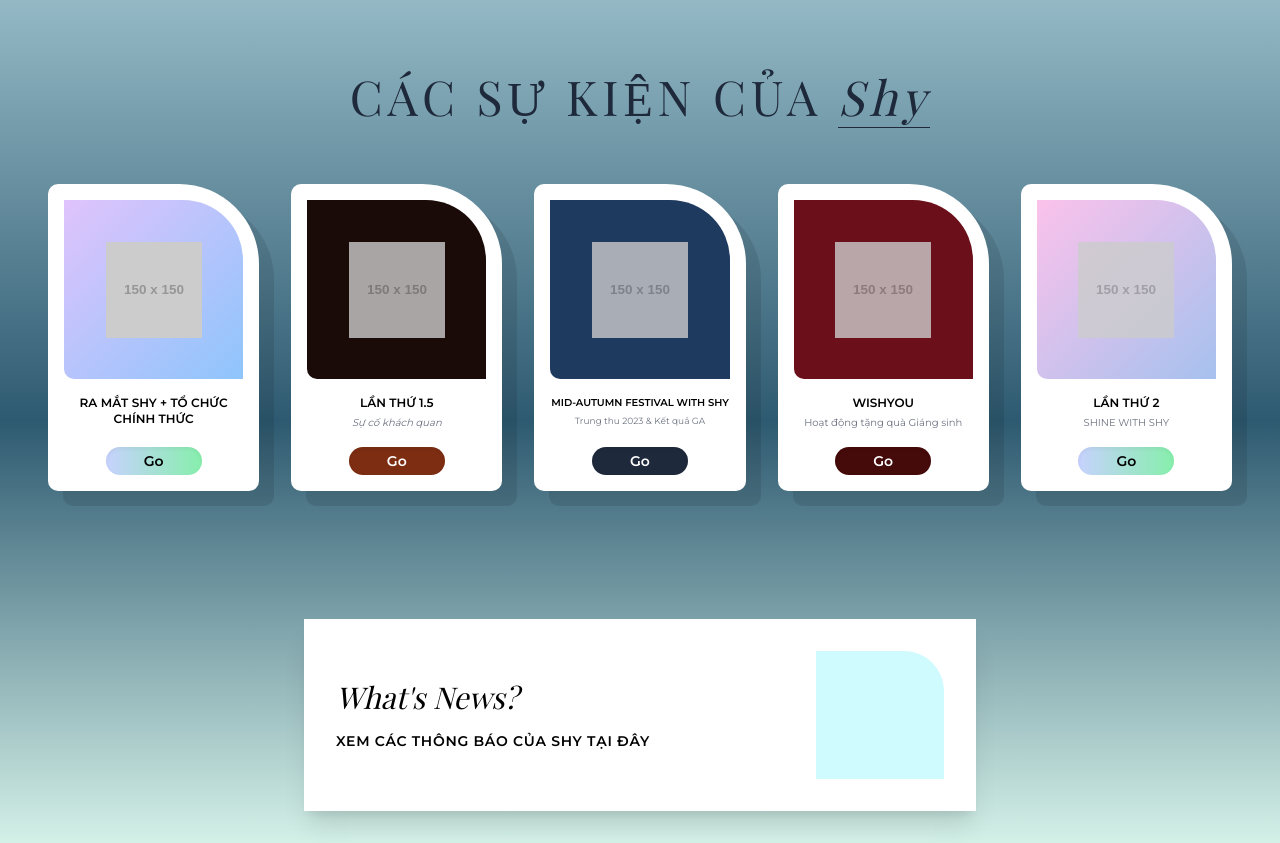
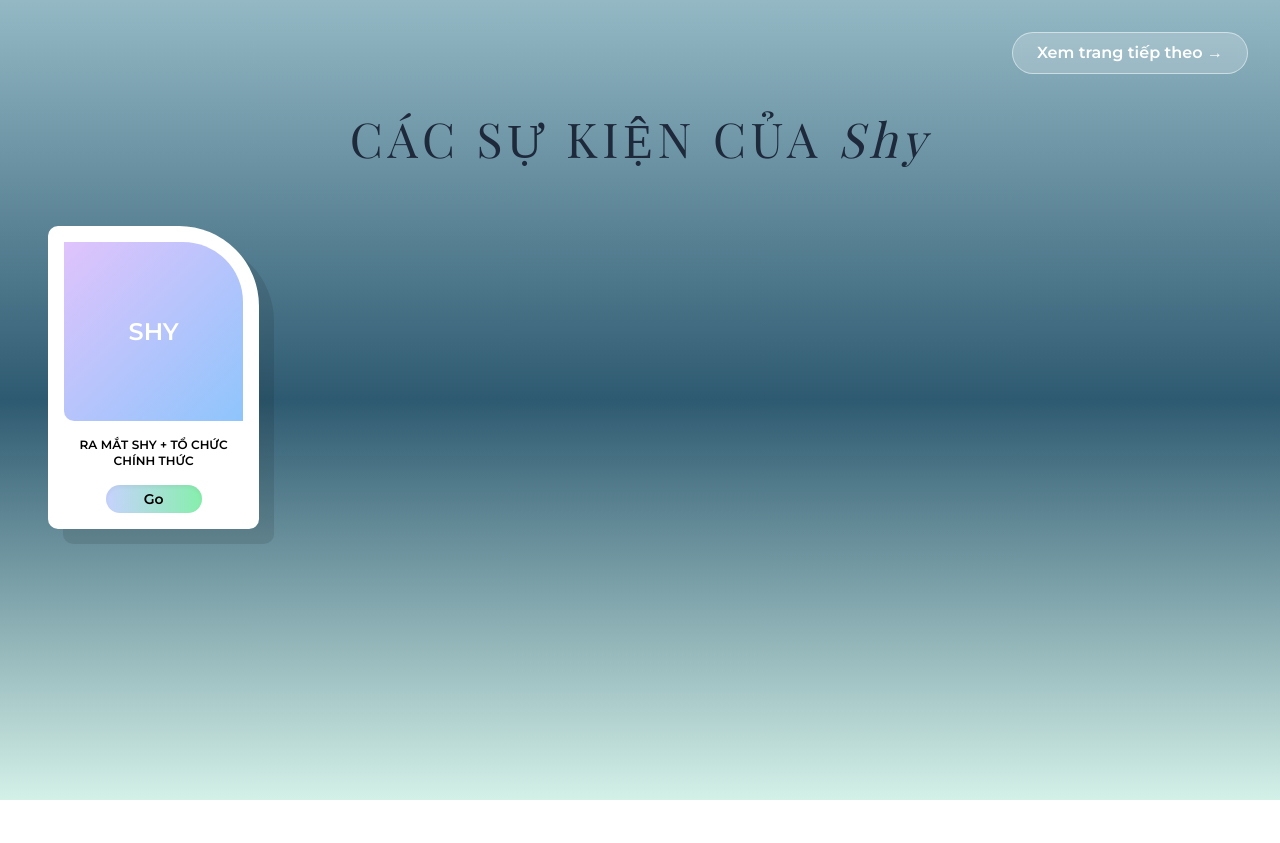
Before and after one commit to datmuilogin/shy, a plain HTML site: page index.html in a window 1280 px wide. After the commit the page ends 800 px from the top, so only its background shows below. Drawn offline with nearby package versions, Linux system fonts and the light colour scheme; placeholder pictures from the web are drawn by us; a web font is replaced by a local one.

Commit message:
Update index.html

```diff
--- a/index.html
+++ b/index.html
@@ -3,7 +3,7 @@
 <head>
     <meta charset="UTF-8">
     <meta name="viewport" content="width=device-width, initial-scale=1.0">
-    <title>SHY Events Dashboard</title>
+    <title>SHY Events - Trang 1</title>
     <script src="https://cdn.tailwindcss.com"></script>
     <link href="https://fonts.googleapis.com/css2?family=Playfair+Display:ital,wght@0,400;0,700;1,400&family=Montserrat:wght@300;400;600&display=swap" rel="stylesheet">
     <style>
@@ -13,112 +13,42 @@
             min-height: 100vh;
         }
         .serif-font { font-family: 'Playfair Display', serif; }
-
-
-        /* Hiệu ứng bo góc đặc trưng của card */
         .custom-card {
             background: white;
             border-radius: 10px 80px 10px 10px;
             box-shadow: 15px 15px 0px rgba(0, 0, 0, 0.1);
-            transition: transform 0.3s ease;
         }
-        .custom-card:hover {
-            transform: translateY(-5px);
-        }
-
-        /* Nút bấm Gradient */
         .btn-go {
             background: linear-gradient(to right, #c7d2fe, #86efac);
-            transition: opacity 0.3s;
         }
-        .btn-go:hover { opacity: 0.8; }
-
-        /* Màu sắc riêng cho từng card */
         .bg-event-1 { background: linear-gradient(135deg, #e0c3fc 0%, #8ec5fc 100%); }
-        .bg-event-2 { background: #1a0b08; } /* Dark reddish black */
-        .bg-event-3 { background: #1e3a5f; } /* Navy */
-        .bg-event-4 { background: #6b0f1a; } /* Burgundy */
+        .bg-event-2 { background: #1a0b08; }
+        .bg-event-3 { background: #1e3a5f; }
+        .bg-event-4 { background: #6b0f1a; }
         .bg-event-5 { background: linear-gradient(135deg, #fbc2eb 0%, #a6c1ee 100%); }
     </style>
 </head>
 <body class="p-8">
+    <div class="max-w-7xl mx-auto flex justify-end mb-4">
+        <a href="index2.html" class="bg-white/20 hover:bg-white/40 text-white px-6 py-2 rounded-full border border-white/50 backdrop-blur-sm transition-all font-semibold">
+            Xem trang tiếp theo →
+        </a>
+    </div>
 
-    <div class="text-center mb-16 pt-10">
+    <div class="text-center mb-16 pt-6">
         <h1 class="serif-font text-4xl md:text-5xl tracking-widest text-slate-800 uppercase flex justify-center items-center gap-4">
-            Các sự kiện của
-            <span class="italic normal-case text-5xl relative">
-                Shy
-                <span class="absolute -bottom-2 left-0 w-full h-px bg-slate-800"></span>
-            </span>
+            Các sự kiện của <span class="italic normal-case text-5xl relative">Shy</span>
         </h1>
     </div>
 
     <div class="max-w-7xl mx-auto grid grid-cols-1 md:grid-cols-3 lg:grid-cols-5 gap-8 px-4">
-
         <div class="custom-card p-4 flex flex-col items-center">
-            <div class="w-full aspect-square bg-event-1 rounded-tr-[60px] rounded-bl-[10px] flex items-center justify-center mb-4 overflow-hidden">
-                <img src="https://via.placeholder.com/150/ffffff/000000?text=SHY" alt="logo" class="w-24">
+            <div class="w-full aspect-square bg-event-1 rounded-tr-[60px] rounded-bl-[10px] flex items-center justify-center mb-4">
+                <span class="text-white font-bold text-2xl">SHY</span>
             </div>
-            <div class="text-center flex-grow">
-                <h3 class="font-bold text-xs uppercase mb-1">Ra mắt SHY + Tổ chức chính thức</h3>
-            </div>
+            <h3 class="font-bold text-xs uppercase text-center flex-grow">Ra mắt SHY + Tổ chức chính thức</h3>
             <a href="#" class="mt-4 btn-go w-24 py-1 rounded-full text-center text-sm font-semibold shadow-inner">Go</a>
         </div>
-
-        <div class="custom-card p-4 flex flex-col items-center">
-            <div class="w-full aspect-square bg-event-2 rounded-tr-[60px] rounded-bl-[10px] flex items-center justify-center mb-4">
-                <img src="https://via.placeholder.com/150/ffffff/000000?text=SHY" alt="logo" class="w-24 opacity-80">
-            </div>
-            <div class="text-center flex-grow">
-                <h3 class="font-bold text-xs uppercase mb-1">Lần thứ 1.5</h3>
-                <p class="text-[10px] text-gray-500 italic">Sự cố khách quan</p>
-            </div>
-            <a href="#" class="mt-4 bg-orange-900 text-white w-24 py-1 rounded-full text-center text-sm font-semibold shadow-inner">Go</a>
         </div>
-
-        <div class="custom-card p-4 flex flex-col items-center">
-            <div class="w-full aspect-square bg-event-3 rounded-tr-[60px] rounded-bl-[10px] flex items-center justify-center mb-4">
-                <img src="https://via.placeholder.com/150/ffffff/000000?text=SHY" alt="logo" class="w-24 opacity-80">
-            </div>
-            <div class="text-center flex-grow">
-                <h3 class="font-bold text-[10px] uppercase mb-1">Mid-Autumn Festival with SHY</h3>
-                <p class="text-[9px] text-gray-500">Trung thu 2023 & Kết quả GA</p>
-            </div>
-            <a href="#" class="mt-4 bg-slate-800 text-white w-24 py-1 rounded-full text-center text-sm font-semibold shadow-inner">Go</a>
-        </div>
-
-        <div class="custom-card p-4 flex flex-col items-center">
-            <div class="w-full aspect-square bg-event-4 rounded-tr-[60px] rounded-bl-[10px] flex items-center justify-center mb-4">
-                <img src="https://via.placeholder.com/150/ffffff/000000?text=SHY" alt="logo" class="w-24 opacity-80">
-            </div>
-            <div class="text-center flex-grow">
-                <h3 class="font-bold text-xs uppercase mb-1">WISHYOU</h3>
-                <p class="text-[10px] text-gray-500">Hoạt động tặng quà Giáng sinh</p>
-            </div>
-            <a href="#" class="mt-4 bg-red-950 text-white w-24 py-1 rounded-full text-center text-sm font-semibold shadow-inner">Go</a>
-        </div>
-
-        <div class="custom-card p-4 flex flex-col items-center">
-            <div class="w-full aspect-square bg-event-5 rounded-tr-[60px] rounded-bl-[10px] flex items-center justify-center mb-4">
-                <img src="https://via.placeholder.com/150/ffffff/000000?text=SHY" alt="logo" class="w-24 opacity-80">
-            </div>
-            <div class="text-center flex-grow">
-                <h3 class="font-bold text-xs uppercase mb-1">Lần thứ 2</h3>
-                <p class="text-[10px] text-gray-500">SHINE WITH SHY</p>
-            </div>
-            <a href="#" class="mt-4 btn-go w-24 py-1 rounded-full text-center text-sm font-semibold shadow-inner">Go</a>
-        </div>
-
-    </div>
-
-    <div class="mt-32 max-w-2xl mx-auto bg-white p-8 shadow-xl flex items-center gap-8">
-        <div class="flex-1">
-            <h2 class="serif-font text-3xl italic mb-4">What's News?</h2>
-            <p class="text-sm font-semibold uppercase tracking-wider">Xem các thông báo của SHY tại đây</p>
-        </div>
-        <div class="w-32 h-32 bg-cyan-100 rounded-tr-[40px]">
-            </div>
-    </div>
-
 </body>
 </html>
```
